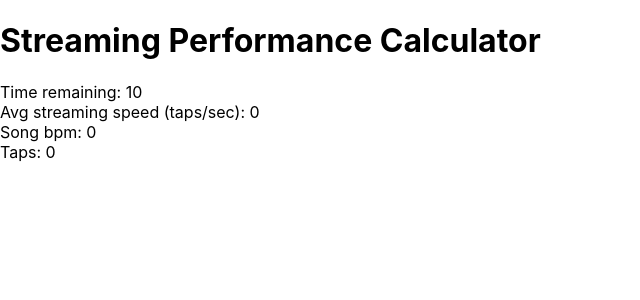
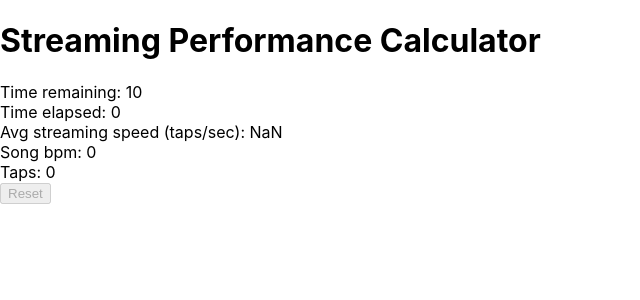
Before and after one commit to Work-DanielJohn/Personal-Streaming-Evaluator, a React (Create React App) app: page / in a window 1280 px wide. Shown: the top 300 px of the page, without its empty margins (0-640 px from the left). Built offline with nearby package versions, Linux system fonts and the light colour scheme.

Commit message:
More detailed statistics and settings

```diff
--- a/src/App.js
+++ b/src/App.js
@@ -1,20 +1,20 @@
-/* eslint-disable no-unused-vars */
 import { useEffect , useState, useCallback } from "react"
 import Header from "./components/Header"
 import Content from "./components/Content"
 
 // Default settings
-const defaultValues = {
-  testTime: 10,
+const defaultSettings = {
+  testTime: 10,         // 10 seconds
+  timeMultiplier: 10,   // 1dp accuracy (multiplier / 10 = dp)
   leftKey: 'z',
   rightKey: 'x',
-  streamFreq: 4, // 1 beat for every 1 semi-quaver. If 1, then it's per quaver
+  streamFreq: 4,        // Frequency of 4: 1 tap per semi-quaver. Freq of 1: 1 tap per quaver.
 }
 
 const App = () => {
-  const settingValues = Object.create(defaultValues)
+  const settings = Object.create(defaultSettings)
 
-  const [totalTime, setTotalTime] = useState(settingValues.testTime)
+  const totalTime = settings.testTime * settings.timeMultiplier
   const [timer, setTimer] = useState(totalTime)
   const [start, setStart] = useState(false)
   const [taps, setTaps] = useState(0)
@@ -23,22 +23,24 @@ const App = () => {
   useEffect(() => {
     (timer > 0) &&                                // When timer hasn't run out
     (start === true) &&                           // When test has started
-    setTimeout(() => setTimer(timer - 1), 1000)   // Function to count down
-  }, [timer, start])
+    setTimeout(() => setTimer(timer - 1), (1000 / settings.timeMultiplier)) // Function to count down
+  }, [settings, timer, start])
 
   // Add tap
   const addTap = useCallback(
     (event) => {
       const { key } = event;
 
-      if (key === settingValues.leftKey || key === settingValues.rightKey) {
+      if (key === settings.leftKey || key === settings.rightKey) {
         if (start === false) {
           setStart(true)
         }
         timer > 0 && setTaps(taps + 1)
       }
-    }, [settingValues, taps, timer, start])
+    }, [settings, taps, timer, start]
+  )
 
+  // Keyboard event manager
   useEffect(() => {
     window.addEventListener("keyup", addTap)
     return () => {
@@ -46,17 +48,25 @@ const App = () => {
     }
   }, [addTap])
 
+  // Reset
+  const reset = () => {
+    setTimer(100)
+    setStart(false)
+    setTaps(0)
+  }
+
   return (
     <div className="container">
       <Header title={"Streaming Performance Calculator"} />
-      <Content time={timer} totalTime={totalTime} taps={taps} />
-      Taps: {taps}
+      <Content time={timer} settings={settings} totalTime={totalTime} taps={taps} />
+      <button onClick={reset} disabled={timer!==0}>Reset</button>
     </div>
   );
 }
 
 export default App;
 
+// Uso! Structure:
 /*
 Container
   Header
@@ -70,3 +80,11 @@ export default App;
     SettingsPanel
   Footer
 */
+
+// Uso! Modes:
+/*
+• Deathstream       - Build your endurance by tapping as many times as you can within a time limit!
+• Burst mode        - Test your speed by tapping a number of times as fast as possible!
+• Tracking mode     - Track and stream as the circle moves across the map before you run out of life!
+• Freestyle         - Tap to the rhythm of any song you like with customisable hit sounds!
+*/
--- a/src/components/Content.js
+++ b/src/components/Content.js
@@ -1,9 +1,9 @@
 import StatsPanel from "./StatsPanel"
 
-const Content = ({ time, totalTime, taps }) => {
+const Content = ({ time, settings, totalTime, taps }) => {
     return (
         <div>
-            <StatsPanel time={time} totalTime = {totalTime} taps={taps} />
+            <StatsPanel time={time} settings={settings} totalTime={totalTime} taps={taps} />
         </div>
     )
 }
--- a/src/components/StatsPanel.js
+++ b/src/components/StatsPanel.js
@@ -1,11 +1,15 @@
-const StatsPanel = ({ time, totalTime, taps }) => {
-    const averageStream = (taps / ((time === totalTime) ? 1 : (totalTime - time)))
+const StatsPanel = ({ time, settings, totalTime, taps }) => {
+    const timeElapsed = totalTime - time
+    const averageStream = settings.timeMultiplier * taps / timeElapsed
+    const songBPM = taps / (1 + (totalTime - time) / settings.timeMultiplier) * (60 / settings.streamFreq)
 
     return (
         <div>
-            Time remaining: {time} <br></br>
-            Avg streaming speed (taps/sec): {averageStream} <br></br>
-            Song bpm: {averageStream * 15}
+            Time remaining: {time/settings.timeMultiplier} <br></br>
+            Time elapsed: {(totalTime - time) / settings.timeMultiplier} <br></br>
+            Avg streaming speed (taps/sec): { averageStream} <br></br>
+            Song bpm: {Math.round(settings.timeMultiplier * songBPM) / settings.timeMultiplier} <br></br>
+            Taps: {taps}
         </div>
     )
 }
```
Lines whose indentation alone changed are shown as unchanged.
